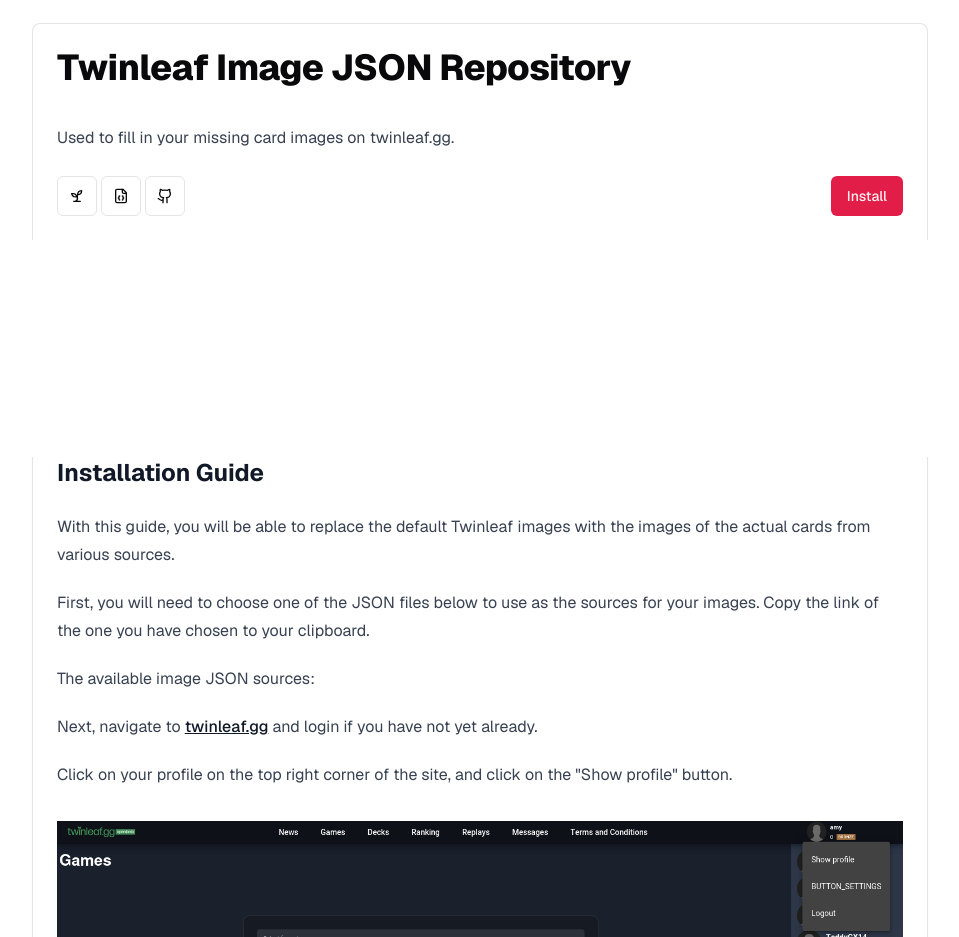
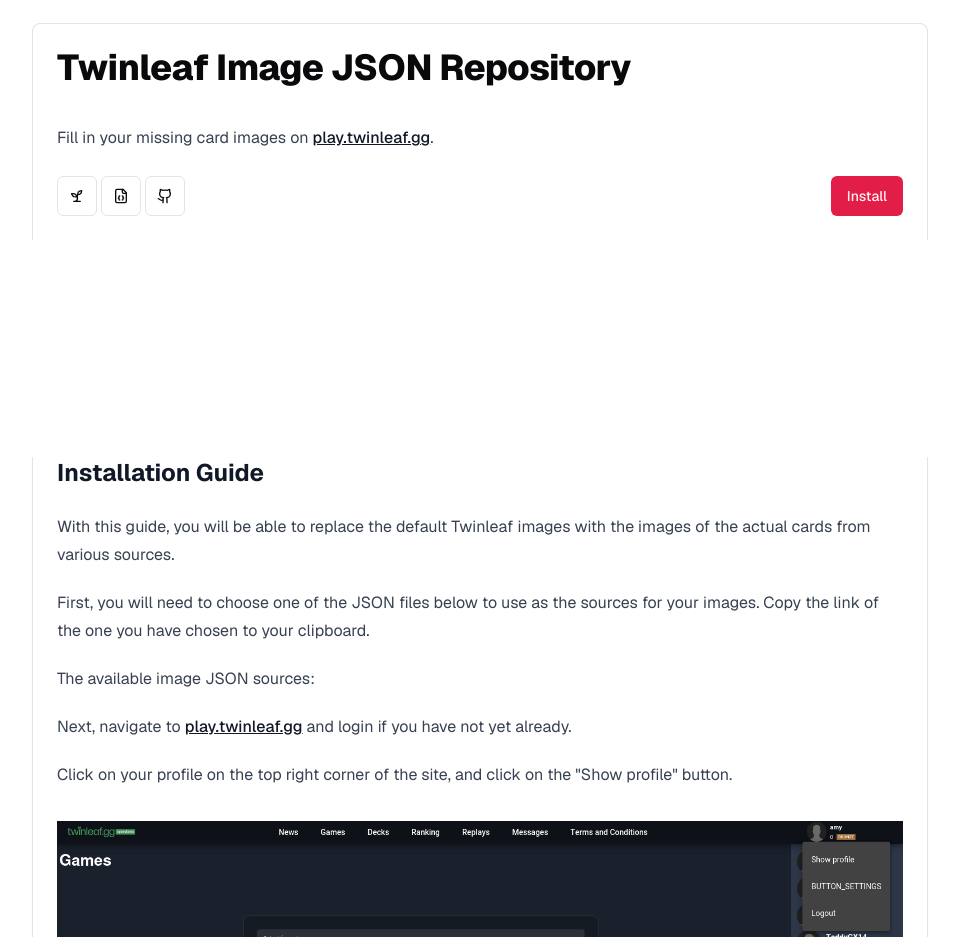
Before and after one commit to amydevs/twinleaf-json, a Next.js app in the folder packages/twinleaf-json-web/: page / in a window 1280 px wide. Shown: the part 560-1497 px from the top of the page, without its empty margins (160-1119 px from the left). Built offline with nearby package versions, Linux system fonts and the light colour scheme.

Commit message:
fix: description

```diff
--- a/packages/twinleaf-json-web/src/pages/index.tsx
+++ b/packages/twinleaf-json-web/src/pages/index.tsx
@@ -49,7 +49,7 @@
           </CardHeader>
           <CardContent className="prose">
             <p>
-              Used to fill in your missing card images on twinleaf.gg.
+              Fill in your missing card images on <Link href="https://play.twinleaf.gg">play.twinleaf.gg</Link>.
             </p>
           </CardContent>
           <CardFooter className="flex gap-1">
@@ -110,7 +110,7 @@
               }
             </ul>
             <p>
-              Next, navigate to <Link href="https://play.twinleaf.gg">twinleaf.gg</Link> and login if you have not yet already.
+              Next, navigate to <Link href="https://play.twinleaf.gg">play.twinleaf.gg</Link> and login if you have not yet already.
             </p>
             <p>
               Click on your profile on the top right corner of the site, and click on the &quot;Show profile&quot; button.
```
